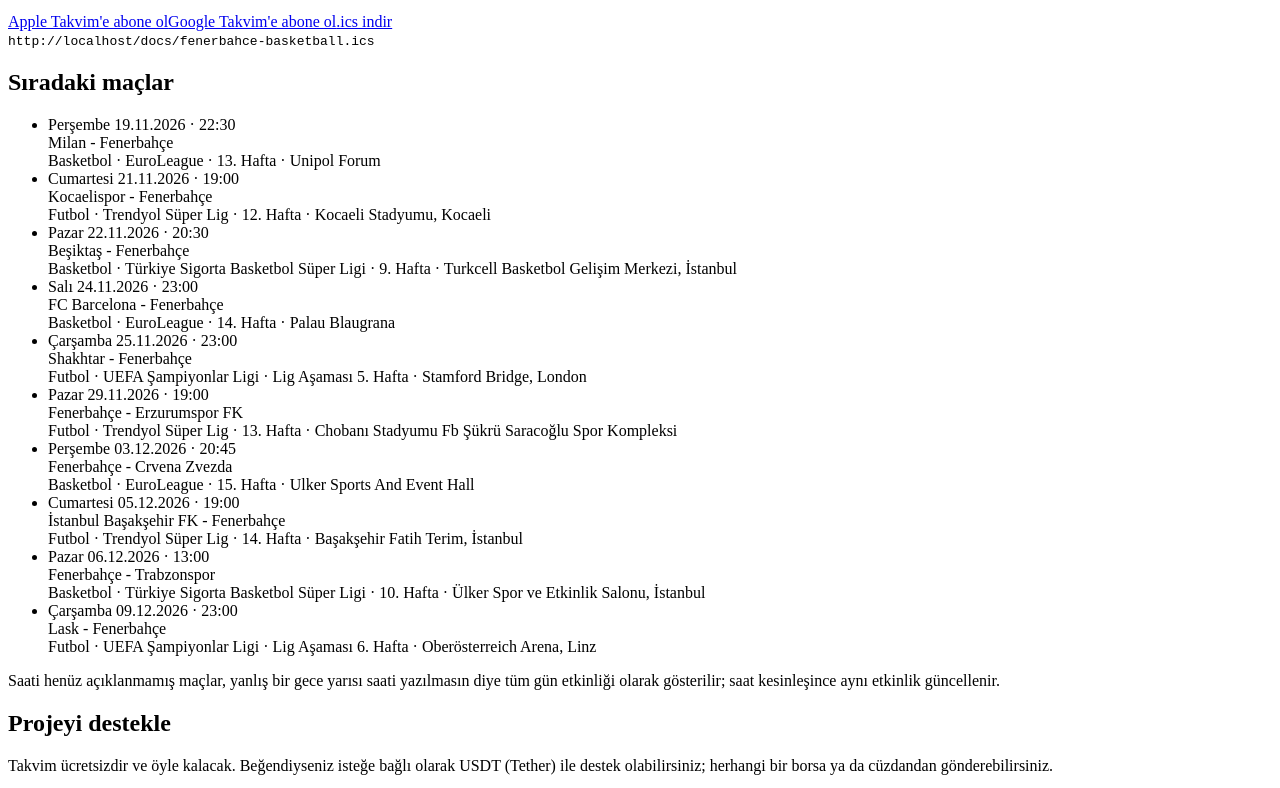
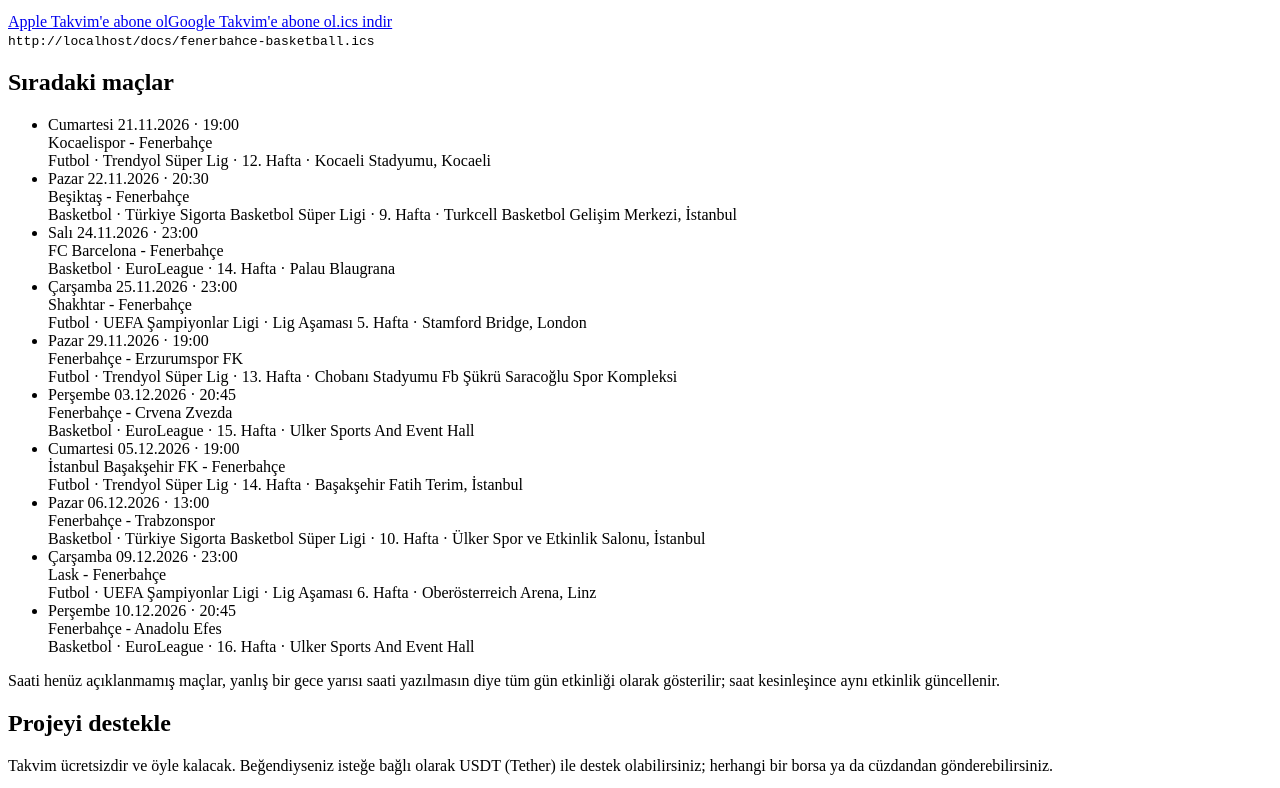
Before and after one commit to trkenankement/fenerbahce-calendar, a plain HTML site: page docs/index.html in a window 1280 px wide. Shown: the part 628-1416 px from the top of the page. Drawn offline with Linux system fonts and the light colour scheme; no server answers.

Commit message:
chore: update calendars

```diff
--- a/docs/index.html
+++ b/docs/index.html
@@ -62,7 +62,6 @@ button.btn{border:0;font:inherit;font-weight:600;cursor:pointer;margin-top:.7rem
 <section class="feed" id="basketball"><h3>Basketbol</h3><p>Fenerbahçe erkek basketbol takımının maçları</p><div class="actions"><a class="btn for-apple" data-feed="fenerbahce-basketball.ics" href="fenerbahce-basketball.ics">Apple Takvim'e abone ol</a><a class="btn for-google" data-google="fenerbahce-basketball.ics" href="fenerbahce-basketball.ics" target="_blank" rel="noopener noreferrer">Google Takvim'e abone ol</a><a class="dl" href="fenerbahce-basketball.ics" download>.ics indir</a></div><code data-url="fenerbahce-basketball.ics">fenerbahce-basketball.ics</code></section>
 <h2>Sıradaki maçlar</h2>
 <ul class="matches">
-<li><div class="when">Perşembe 19.11.2026 · 22:30</div><div class="teams">Milan - Fenerbahçe</div><div class="meta">Basketbol · EuroLeague · 13. Hafta · Unipol Forum</div></li>
 <li><div class="when">Cumartesi 21.11.2026 · 19:00</div><div class="teams">Kocaelispor - Fenerbahçe</div><div class="meta">Futbol · Trendyol Süper Lig · 12. Hafta · Kocaeli Stadyumu, Kocaeli</div></li>
 <li><div class="when">Pazar 22.11.2026 · 20:30</div><div class="teams">Beşiktaş - Fenerbahçe</div><div class="meta">Basketbol · Türkiye Sigorta Basketbol Süper Ligi · 9. Hafta · Turkcell Basketbol Gelişim Merkezi, İstanbul</div></li>
 <li><div class="when">Salı 24.11.2026 · 23:00</div><div class="teams">FC Barcelona - Fenerbahçe</div><div class="meta">Basketbol · EuroLeague · 14. Hafta · Palau Blaugrana</div></li>
@@ -72,6 +71,7 @@ button.btn{border:0;font:inherit;font-weight:600;cursor:pointer;margin-top:.7rem
 <li><div class="when">Cumartesi 05.12.2026 · 19:00</div><div class="teams">İstanbul Başakşehir FK - Fenerbahçe</div><div class="meta">Futbol · Trendyol Süper Lig · 14. Hafta · Başakşehir Fatih Terim, İstanbul</div></li>
 <li><div class="when">Pazar 06.12.2026 · 13:00</div><div class="teams">Fenerbahçe - Trabzonspor</div><div class="meta">Basketbol · Türkiye Sigorta Basketbol Süper Ligi · 10. Hafta · Ülker Spor ve Etkinlik Salonu, İstanbul</div></li>
 <li><div class="when">Çarşamba 09.12.2026 · 23:00</div><div class="teams">Lask - Fenerbahçe</div><div class="meta">Futbol · UEFA Şampiyonlar Ligi · Lig Aşaması 6. Hafta · Oberösterreich Arena, Linz</div></li>
+<li><div class="when">Perşembe 10.12.2026 · 20:45</div><div class="teams">Fenerbahçe - Anadolu Efes</div><div class="meta">Basketbol · EuroLeague · 16. Hafta · Ulker Sports And Event Hall</div></li>
 </ul>
 <p class="muted">Saati henüz açıklanmamış maçlar, yanlış bir gece yarısı saati yazılmasın diye tüm gün etkinliği olarak gösterilir; saat kesinleşince aynı etkinlik güncellenir.</p>
 <h2 id="bagis">Projeyi destekle</h2>
```
Also changed, not shown: 2 other files.
